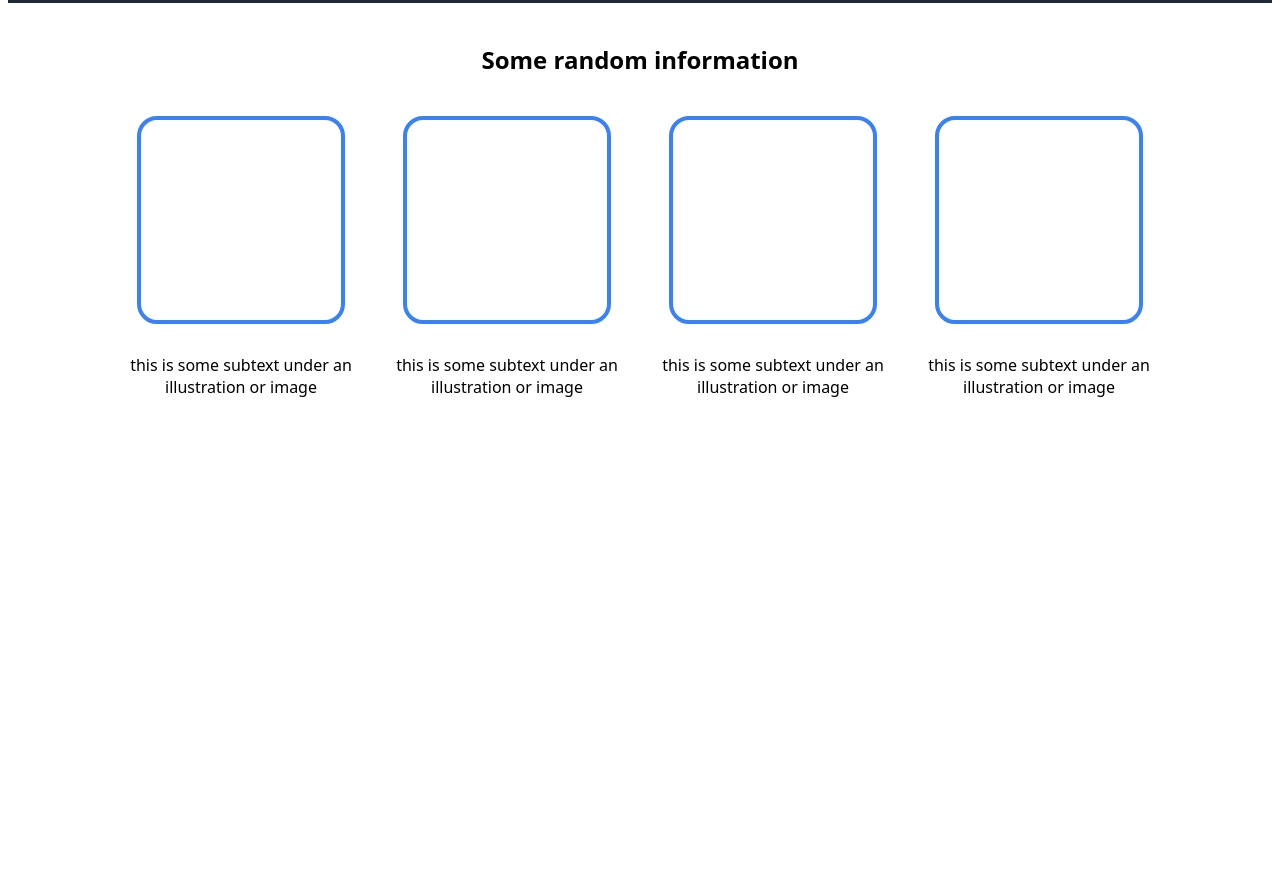
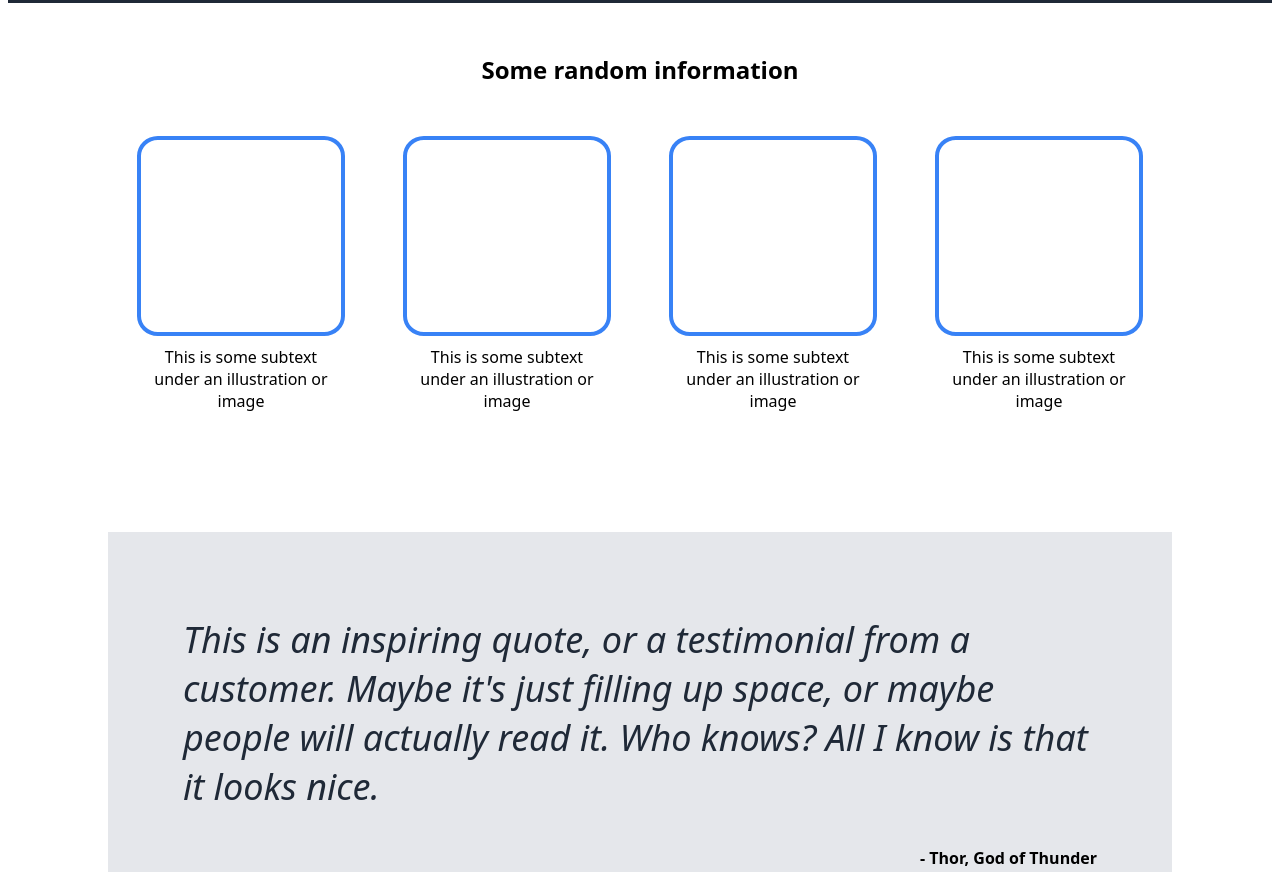
Before and after one commit to DaultP-157/landing-page, a plain HTML site: page index.html in a window 1280 px wide. Shown: the part 586-1458 px from the top of the page. Before the commit the page ends 1092 px from the top, so only its background shows below. Drawn offline with Linux system fonts and the light colour scheme.

Commit message:
Changes to the coding in the mid and bottom of the landing page

```diff
--- a/index.html
+++ b/index.html
@@ -7,6 +7,7 @@
     <title>Landing Page</title>
 </head>
 <body>
+
     <div class="top-page">
         <div class="top-part">
             <div class="top-left">Header Logo</div>
@@ -25,32 +26,26 @@
             <div class="right">this is a place holder for an image</div>
         </div>
     </div>
-    <div class="mid-page">
+
+    <div class="tmid-page">
         <h2>Some random information</h2>
-        <div class="square-text">
-            <div class="boxes">
-                <div class="container">
-                    <div class="squares"></div>
-                </div>
-                <div class="texts">this is some subtext under an illustration or image</div>
-            </div>
-            <div class="boxes">
-                <div class="container">
-                    <div class="squares"></div>
-                </div>
-                <div class="texts">this is some subtext under an illustration or image</div>
-            </div>
-            <div class="boxes">
-                <div class="container">
-                    <div class="squares"></div>
-                </div>
-                <div class="texts">this is some subtext under an illustration or image</div>
-            </div>
-            <div class="boxes">
-                <div class="container">
-                    <div class="squares"></div>
-                </div>
-                <div class="texts">this is some subtext under an illustration or image</div>
+        <div class="boxes">
+            <div class="boxe"></div>
+            <div class="boxe"></div>
+            <div class="boxe"></div>
+            <div class="boxe"></div>
+        </div>
+        <div class="texts">
+            <div class="text">This is some subtext under an illustration or image</div>
+            <div class="text">This is some subtext under an illustration or image</div>
+            <div class="text">This is some subtext under an illustration or image</div>
+            <div class="text">This is some subtext under an illustration or image</div>
+        </div>
+
+        <div class="bmid-page">
+            <div class="boite">
+                <p class="insp-quote">This is an inspiring quote, or a testimonial from a customer. Maybe it's just filling up space, or maybe people will actually read it. Who knows? All I know is that it looks nice.</p>
+                <p class="author">- Thor, God of Thunder</p>
             </div>
         </div>
     </div>
--- a/styles.css
+++ b/styles.css
@@ -29,7 +29,7 @@ body {
 .top-right {
     display: flex;
     font-size: 18px;
-    gap: 10px;
+    gap: 20px;
     justify-content: flex-end;
     flex: 1;
     background-color: #1F2937;
@@ -45,6 +45,7 @@ body {
 .left {
     flex: 1;
     background-color: #1F2937;
+    margin-right: 20px;
 }
 
 h1 {
@@ -73,41 +74,63 @@ button {
     flex: 1;
 }
 
-.mid-page {
+  {
+    outline: 2px solid red;
+}
+
+.tmid-page {
     padding: 100px;
-    padding-top: 20px;
+    padding-top: 30px;
 }
 
 h2 {
     text-align: center;
-    padding-bottom: 20px;
-}
-.square-text {
-    display: flex;
-    justify-content: center;
-}
-
-* {
-    outlin: 2px solid red;
 }
 
 .boxes {
-    justify-content: center;
+    display: flex;
+    height: 200px;
+    justify-content: space-around;
+    padding-top: 30px;
+    padding-bottom: 10px;
 }
 
-.container{
-    display: flex;
-    justify-content: center;
-}
-.squares {
-    border-radius: 20px;
-    display: flex;
+.boxe {
+    width: 200px;
     border: 4px solid #3882F6;
-    width: 200px;
-    height: 200px;
+    border-radius: 10%;
 }
 
 .texts {
+    display: flex;
+    justify-content: space-around;
+    padding-bottom: 120px;
+}
+
+.text {
+    width: 200px;
     text-align: center;
-    padding-top: 30px;
 }
+
+.bmid-page {
+    background-color: #E5E7EB;
+    height: 400px;
+    display: flex;
+    align-items: center;
+}
+
+.boite {
+    padding: 75px;
+}
+
+.insp-quote {
+    font-size: 36px;
+    font-style: italic;
+    font-weight: lighter;
+    color: #1F2937;
+}
+
+.author {
+    text-align: right;
+    font-weight: bolder;
+}
```
